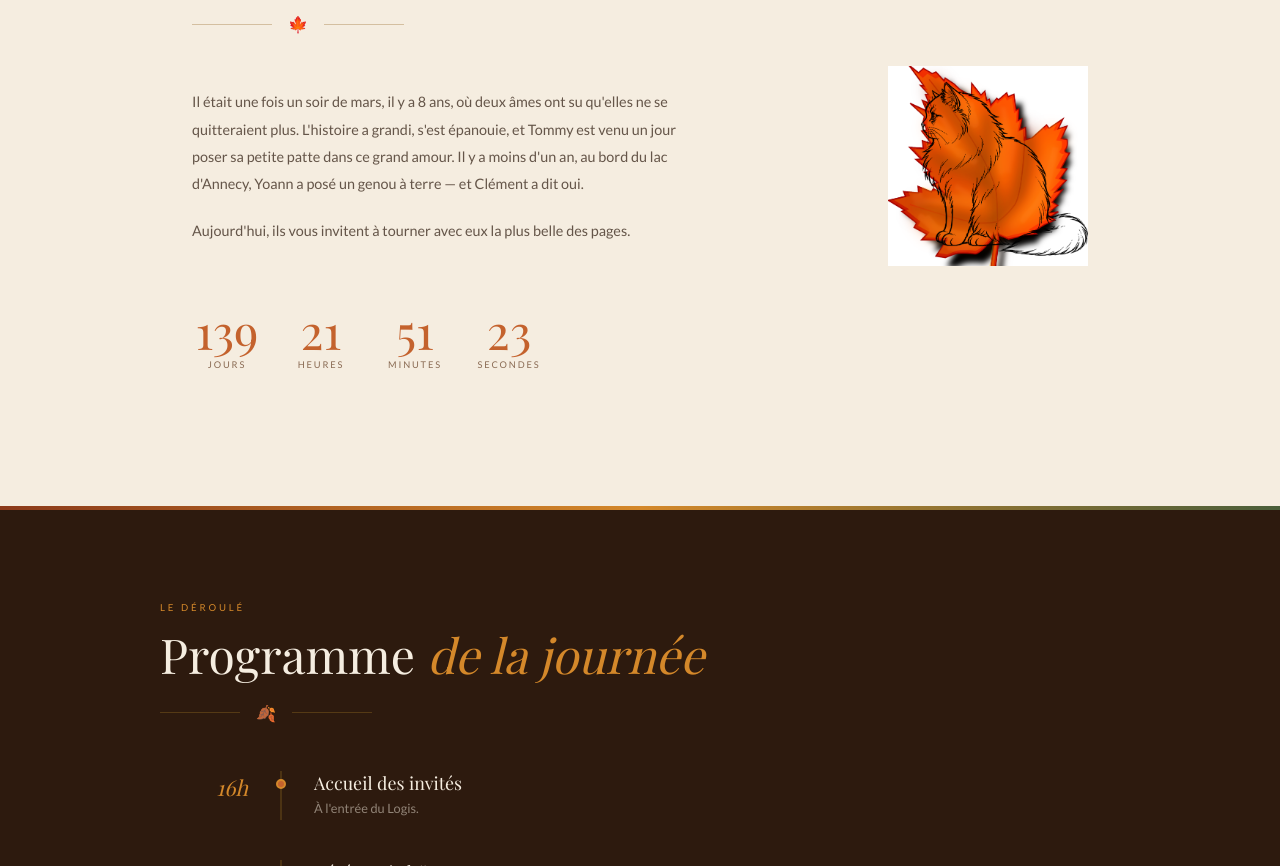
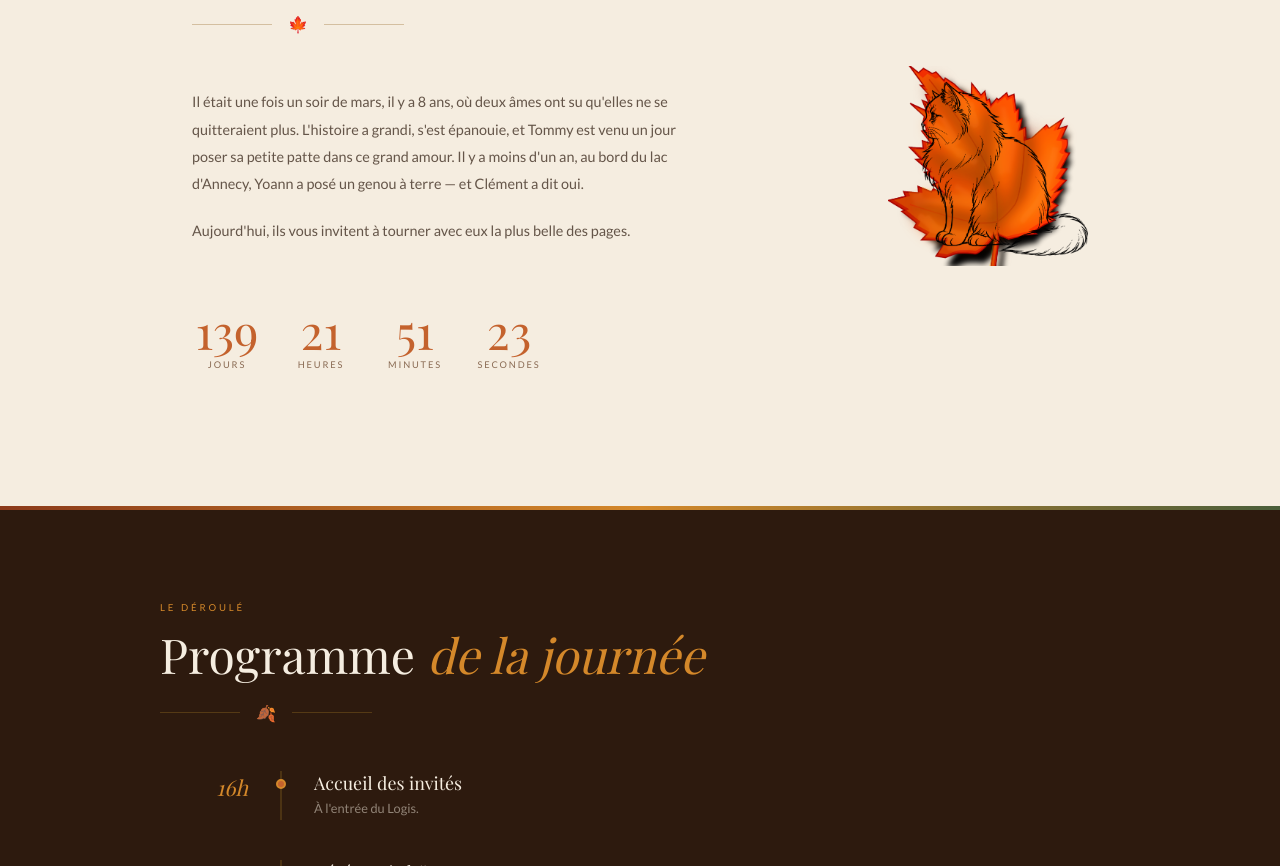
Before and after one commit to clementyoann2026/clementyoann2026.github.io, a plain HTML site: page index.html in a window 1280 px wide. Shown: the part 1040-1906 px from the top of the page. Drawn offline with nearby package versions, Linux system fonts and the light colour scheme; a web font is replaced by a local one.

Commit message:
enlever fond l'image

```diff
--- a/index.html
+++ b/index.html
@@ -6,7 +6,7 @@
   <title>Clément & Yoann — Notre Mariage</title>
   <link rel="preconnect" href="https://fonts.googleapis.com">
   <link href="https://fonts.googleapis.com/css2?family=Playfair+Display:ital,wght@0,400;0,700;1,400;1,700&family=Lato:wght@300;400;700&display=swap" rel="stylesheet">
-  <link rel="icon" type="image/png" href="logo_f.png">
+  <link rel="icon" type="image/png" href="logo.png">
   <style>
     :root {
       --burnt-orange: #c4622d;
@@ -242,7 +242,7 @@
       </p>
     </div>
     <div class="reveal d2" style="flex-shrink:0;">
-      <img src="logo_f.png" alt="Clément & Yoann" style="width:200px; display:block;">
+      <img src="logo.png" alt="Clément & Yoann" style="width:200px; display:block;">
     </div>
   </div>
   <div class="countdown reveal d2">
```
Also changed, not shown: logo.png (added), logo_f.png (deleted).
